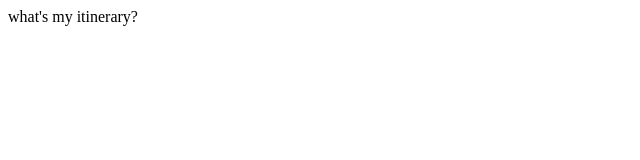
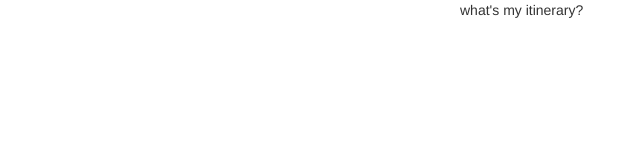
Before and after one commit to Super-Fluid/ppf, a plain HTML site: page index.html in a window 1280 px wide. Shown: the whole page, without its empty margins (0-640 px from the left). Drawn offline with nearby package versions, Linux system fonts and the light colour scheme.

Commit message:
add Bootstrap, jQuery, include main.css

```diff
--- a/index.html
+++ b/index.html
@@ -1,9 +1,34 @@
 <html>
 <head>
 <title>Patient Itinerary</title>
+
+<!-- BOOTSTRAP -->
+<!-- Latest compiled and minified CSS -->
+<link rel="stylesheet" href="https://maxcdn.bootstrapcdn.com/bootstrap/3.3.6/css/bootstrap.min.css" integrity="sha384-1q8mTJOASx8j1Au+a5WDVnPi2lkFfwwEAa8hDDdjZlpLegxhjVME1fgjWPGmkzs7" crossorigin="anonymous">
+
+<!-- Optional theme -->
+<link rel="stylesheet" href="https://maxcdn.bootstrapcdn.com/bootstrap/3.3.6/css/bootstrap-theme.min.css" integrity="sha384-fLW2N01lMqjakBkx3l/M9EahuwpSfeNvV63J5ezn3uZzapT0u7EYsXMjQV+0En5r" crossorigin="anonymous">
+
+<!-- Latest compiled and minified JavaScript -->
+<script src="https://maxcdn.bootstrapcdn.com/bootstrap/3.3.6/js/bootstrap.min.js" integrity="sha384-0mSbJDEHialfmuBBQP6A4Qrprq5OVfW37PRR3j5ELqxss1yVqOtnepnHVP9aJ7xS" crossorigin="anonymous"></script>
+
+<!-- JQUERY -->
+<script src="https://ajax.googleapis.com/ajax/libs/jquery/1.11.3/jquery.min.js"></script>
+
+<link rel="stylesheet" href="main.css">
 </head>
 <body>
+<div class='container'>
+<div class='row'>
+<div class='col-sm-4'>
+</div>
+<div class='col-sm-4'>
+what's my itinerary?
 
-what's my itinerary?
+</div>
+<div class='col-sm-4'>
+</div>
+</div> <!-- row -->
+</div> <!-- container -->
 </body>
 </html>
```
Also changed, not shown: main.css (added).
